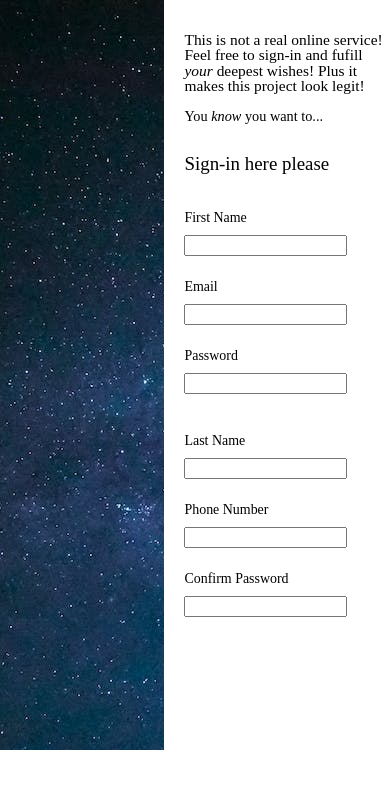
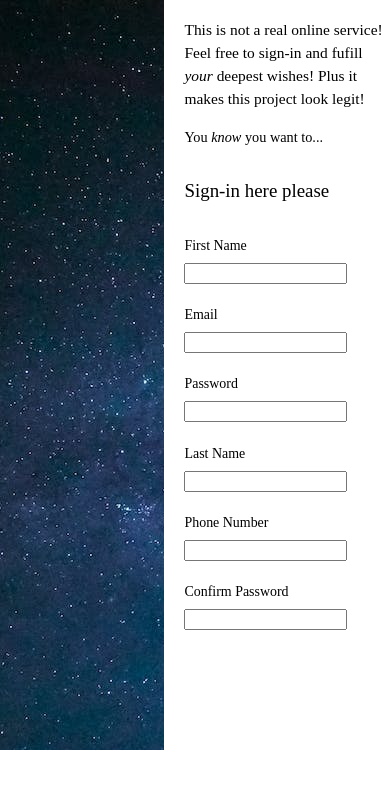
Before and after one commit to Jsbro98/Sign-up-Form, a website: page index.html in a window 390 px wide. Drawn offline with Linux system fonts and the light colour scheme.

Commit message:
adjusted media sizes, improved responsiveness

```diff
--- a/style.css
+++ b/style.css
@@ -112,15 +112,17 @@ label {
 
 .introduction {
 	font-size: calc(1.40vw + 10px);
+	line-height: calc(2vw + 15px);
 }
 
 .persuasion {
 	font-size: calc(1.10vw + 10px);
-	margin-top: calc(-1% + -1em);
+	margin-top: calc(1% + .5vh);
 }
 
 .form-title {
 	font-size: calc(1vw + 15px);
+	margin-top: 1em;
 	margin-bottom: 2em;
 }
 
@@ -128,4 +130,12 @@ label {
   .form-column-container {
     flex-direction: column;
   }
+
+	.persuasion {
+		margin-top: 0;
+	}
+
+	.form-column-2 {
+		margin-top: -15px;
+	}
 }
```
